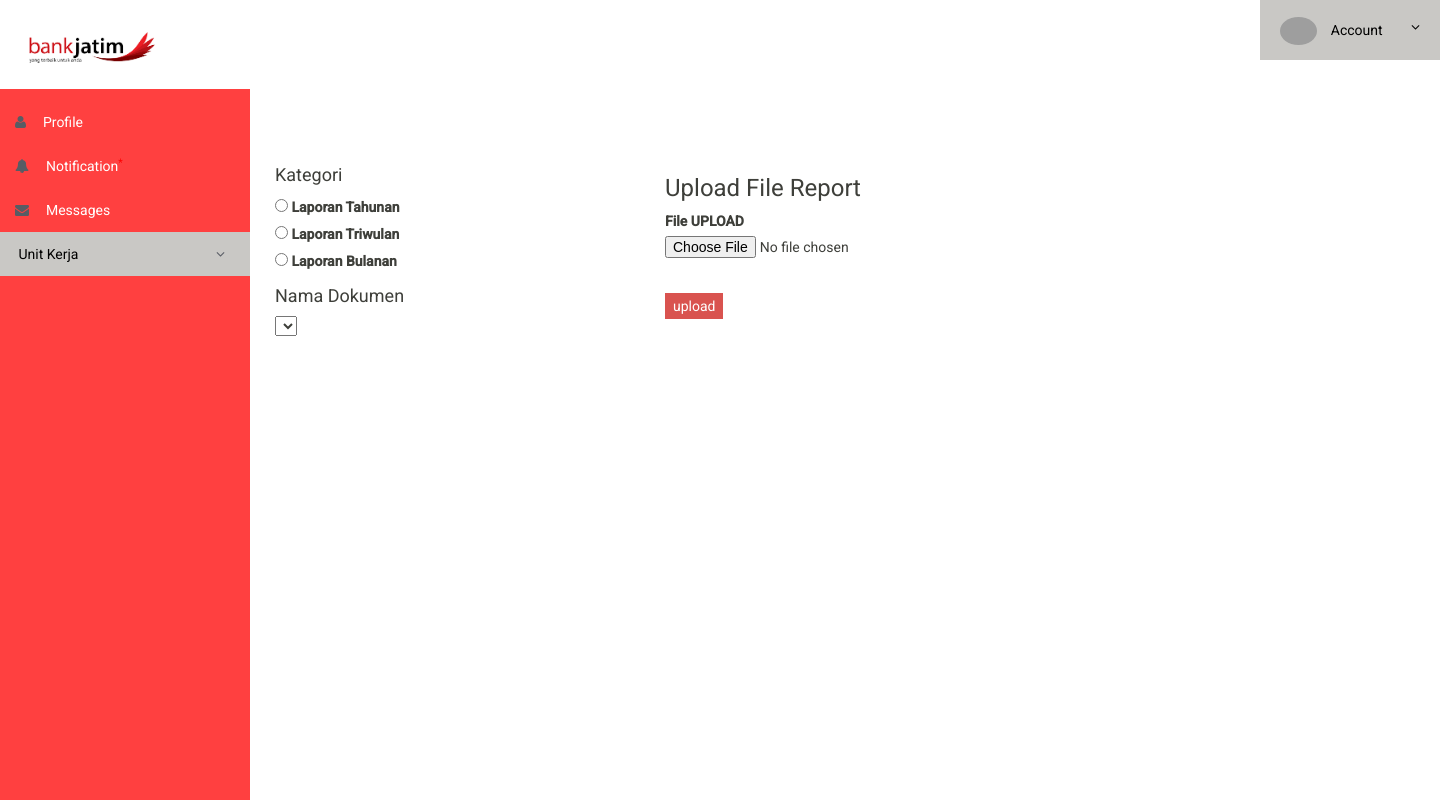
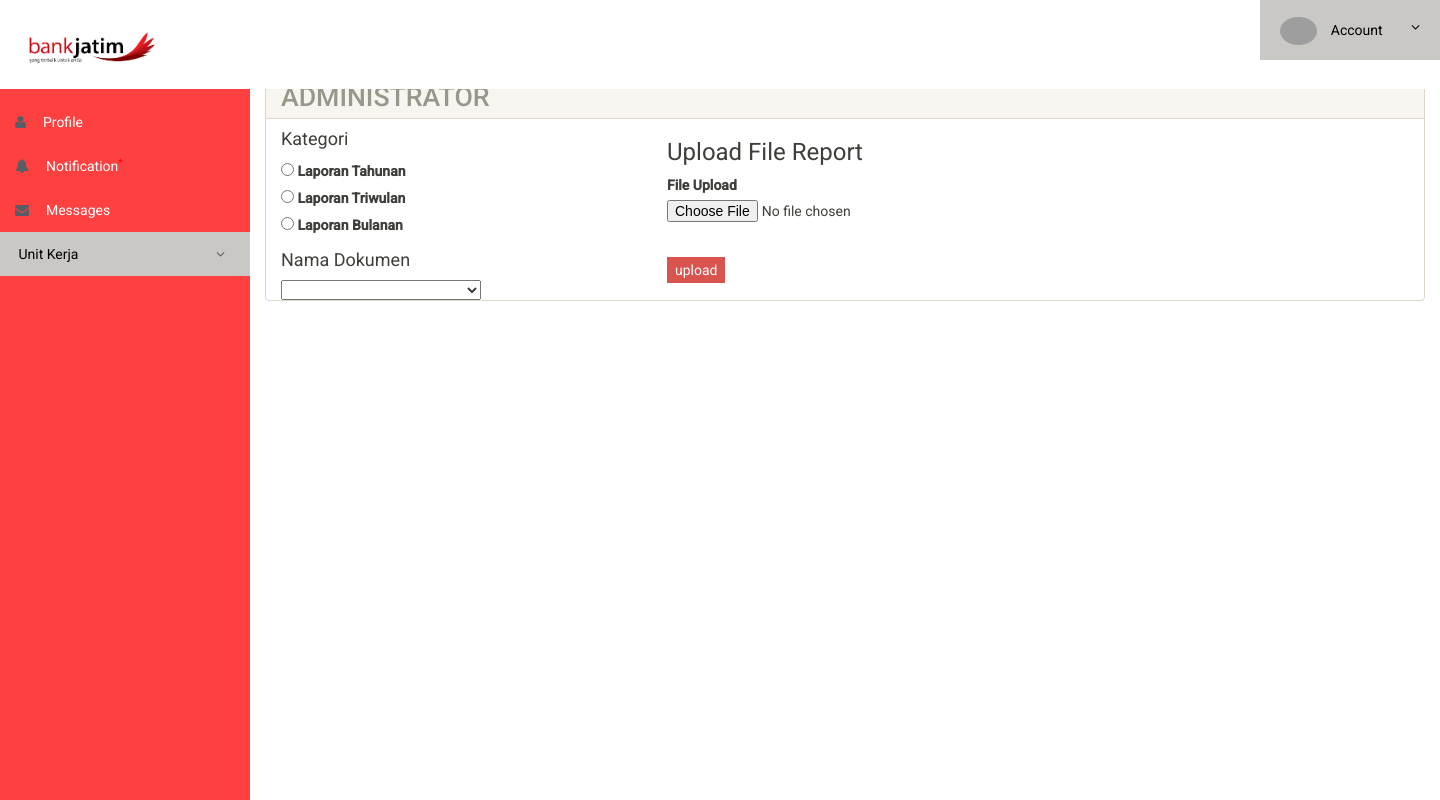
Before and after one commit to nurlitaayu/bankjatim, a PHP site: page /upload/security/index.php in a window 1440 px wide. Run offline with PHP 8.4, Linux system fonts and the light colour scheme; a user stored in the database is signed in; data comes from the database, SQL or seed files in the repository; lists and menus that the app fills with data are empty; grey boxes are pictures that could not be loaded.

Commit message:
operator role upload

```diff
--- a/upload/security/index.php
+++ b/upload/security/index.php
@@ -58,8 +58,13 @@
 	<div class="ts-main-content">
 		<?php include('includes/leftbar.php'); ?>
 		<div class="content-wrapper">
-			<div class="container">
-				<div class="row" style="margin-top:10vh;">
+		<div class="container-fluid">
+				<div class="row">
+					<div class="col-md-12">
+						<div class="row">
+							<div class="col-md-12">
+								<div class="panel panel-default">
+									<div style="font-size:20pt;" class="panel-heading"><?php echo htmlentities($_SESSION['SESSION_role']); ?></div>
 										<form action="index.php" method="post" enctype="multipart/form-data">
 											<div class="col-md-4">
 												<h4>Kategori</h4>
@@ -79,14 +84,14 @@
 												</div>
 
 												<h4>Nama Dokumen</h4>
-							<select name="category_id" id="category">
+												<select name="category_id" id="category" style="width:200px;">
 												</select>
 
 											</div>
 											<div class="col-md-8">
 												<h3>Upload File Report</h3>
 												<div class="form-group">
-								<label for="">File UPLOAD</label>
+													<label for="">File Upload</label>
 													<input type="hidden" value="<?= $_SESSION['user_id'] ?>" name="user_id">
 													<input type="file" name="myfile"></input>
 												</div>
@@ -94,6 +99,12 @@
 												<button type="submit" class="btn-danger btn-md" name="save">upload</button>
 											</div>
 										</form>
+										</div>
+									</div>
+								</div>
+							</div>
+						</div>
+						</div>
 				</div>
 			</div>
 		</div>
```
Also changed, not shown: upload/gov/index.php (+13 -3 lines), upload/index.php (+12 -3 lines), upload/pmo/index.php (+13 -3 lines). Lines whose indentation alone changed are shown as unchanged.
